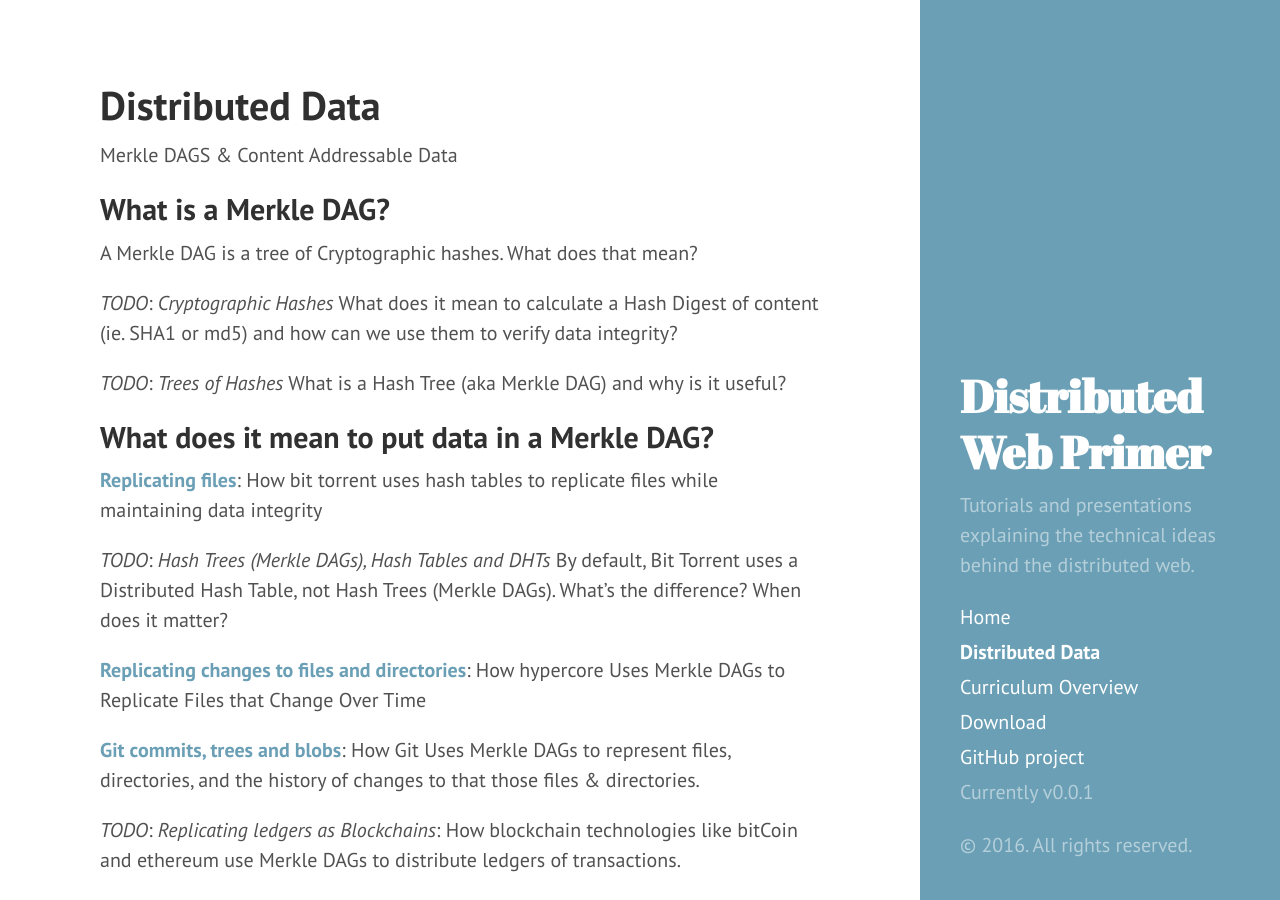
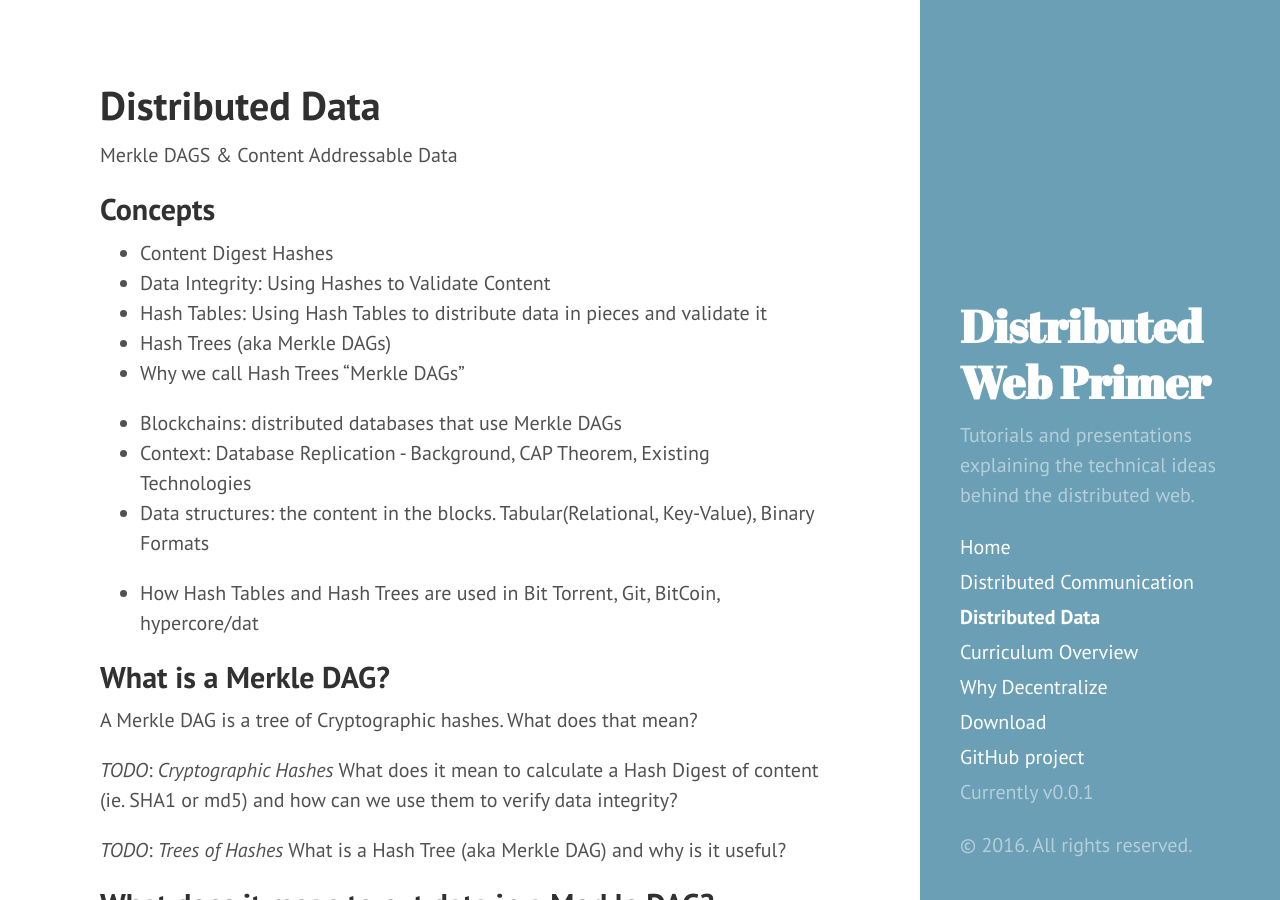
Before and after one commit to swadeshi/decentralized-web-primer, a Jekyll site: the page built from curriculum/distributed-data.md, in a window 1280 px wide and 900 px high. Built offline with Jekyll 4.4.1, drawn with Linux system fonts in a browser that asks for light colours.

```diff
--- a/curriculum/distributed-data.md
+++ b/curriculum/distributed-data.md
@@ -4,6 +4,23 @@ title: Distributed Data
 categories: Merkle-DAGs distributed-data
 ---
 Merkle DAGS & Content Addressable Data
+
+
+## Concepts
+
+* Content Digest Hashes
+* Data Integrity: Using Hashes to Validate Content
+* Hash Tables: Using Hash Tables to distribute data in pieces and validate it
+* Hash Trees (aka Merkle DAGs)
+* Why we call Hash Trees "Merkle DAGs"
+
+
+* Blockchains: distributed databases that use Merkle DAGs
+* Context: Database Replication - Background, CAP Theorem, Existing Technologies
+* Data structures: the content in the blocks. Tabular(Relational, Key-Value), Binary Formats
+
+* How Hash Tables and Hash Trees are used in Bit Torrent, Git, BitCoin, hypercore/dat
+
 
 ## What is a Merkle DAG?
 A Merkle DAG is a tree of Cryptographic hashes. What does that mean?
--- /dev/null
+++ b/curriculum/why-decentralize.md
@@ -0,0 +1,8 @@
+---
+layout: page
+title: Why Decentralize
+---
+
+## Concepts
+
+* Permissionless innovation
```
Also changed, not shown: curriculum/distributed-communication.md (added, +13 -0 lines), curriculum/overview.md (+3 -4 lines), index.md (+1 -1 lines).
